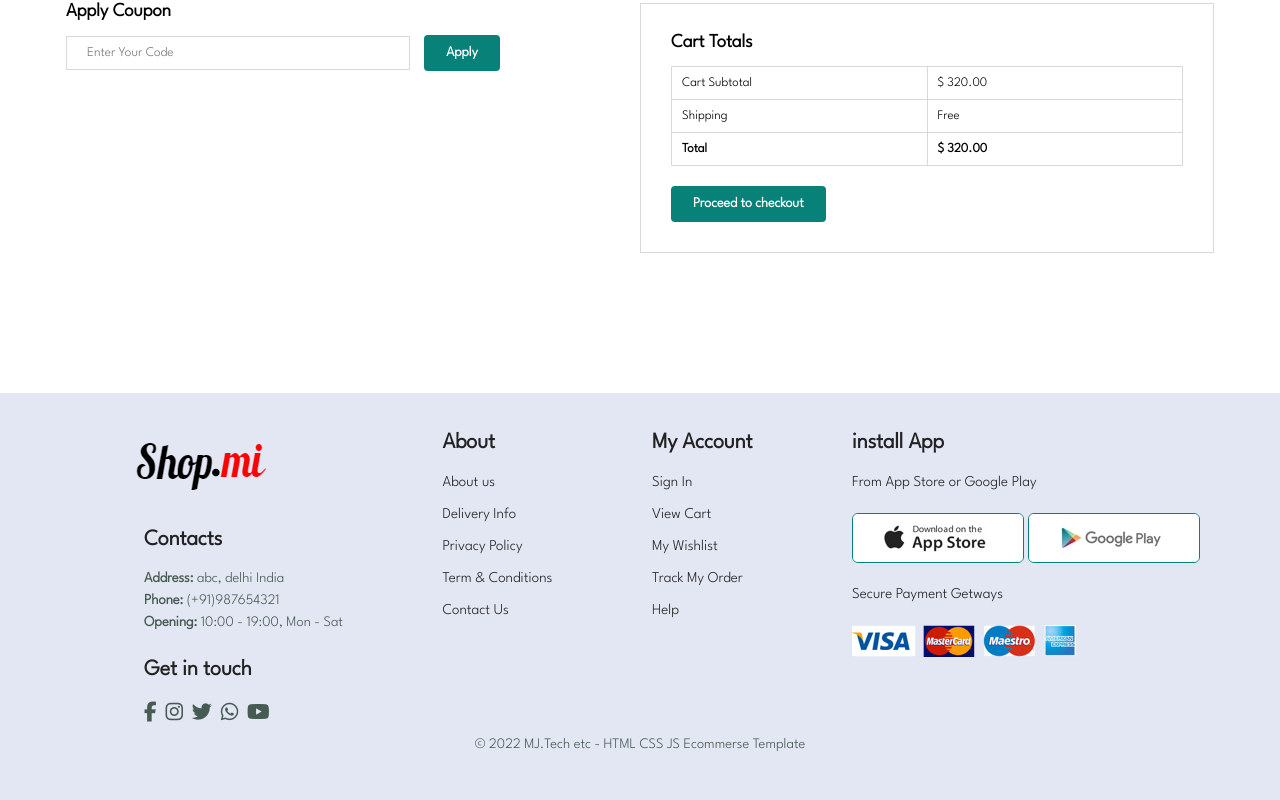
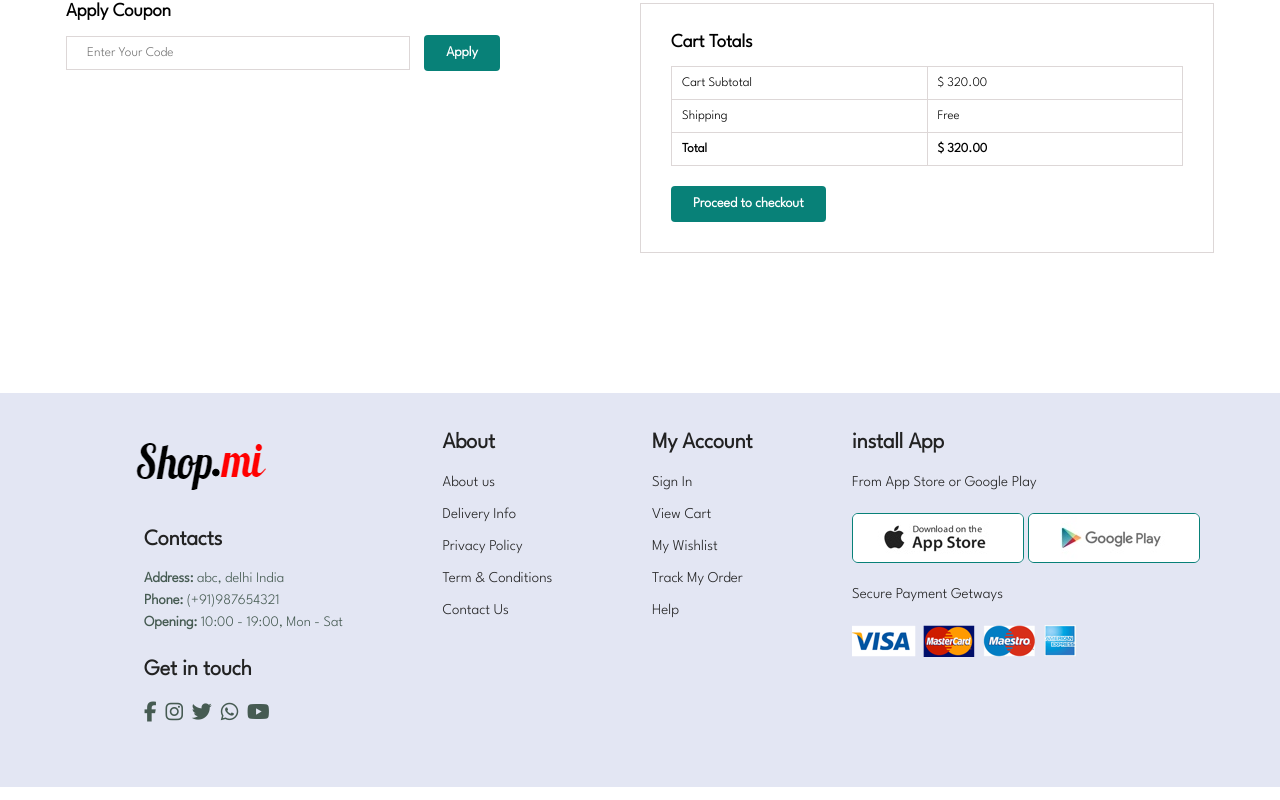
Before and after one commit to NehaSajwan/HTML-Project, a plain HTML site: page cart.html in a window 1280 px wide. Shown: the part 801-1601 px from the top of the page. Drawn offline with Linux system fonts and the light colour scheme; a web font is replaced by a local one.

Commit message:
Update cart.html

```diff
--- a/cart.html
+++ b/cart.html
@@ -162,7 +162,7 @@
       </div>
 
       <div class="copyright">
-        <p>&copy; 2022 MJ.Tech etc - HTML CSS JS Ecommerse Template</p>
+        <p></p>
       </div>
     </footer>
 
```
